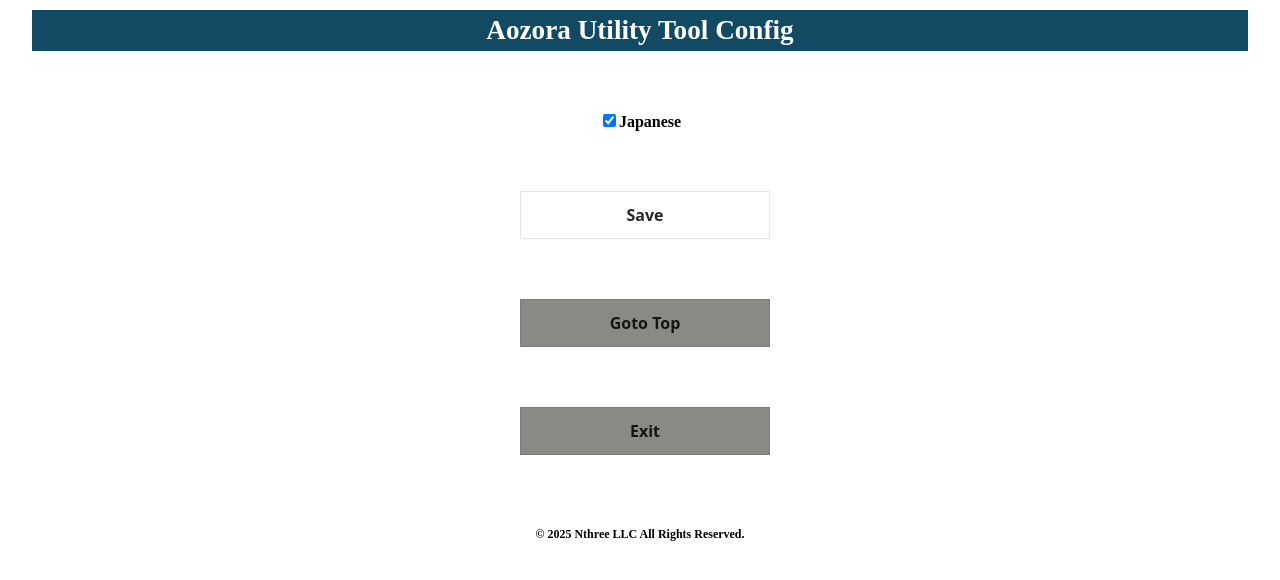
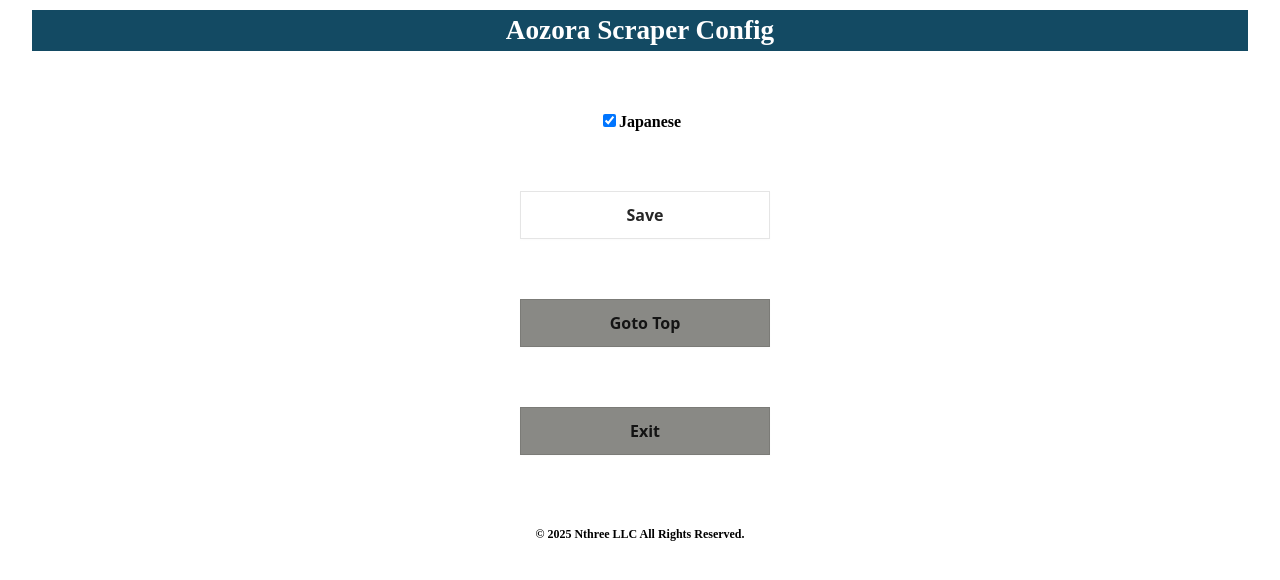
Before and after one commit to N3-uchimura/02_aozoraScraper, an Electron app: page www/config.html in a window 1280 px wide. Drawn offline with Linux system fonts and the light colour scheme; no server answers.

Commit message:
20250726-3

```diff
--- a/package.json
+++ b/package.json
@@ -1,7 +1,7 @@
 {
   "name": "net.numthree.aozorascraper",
   "productName": "aozorascraper",
-  "version": "1.0.0",
+  "version": "1.0.1",
   "description": "Electron application aozorascraper",
   "main": "build/aozorascraper.js",
   "scripts": {
--- a/www/config.html
+++ b/www/config.html
@@ -3,14 +3,14 @@
 
 <head>
   <meta charset="utf-8" />
-  <title>Aozora Utility Tool Config</title>
+  <title>Aozora Scraper Config</title>
   <meta http-equiv="Content-Security-Policy" content="default-src 'self'; script-src 'self' 'unsafe-inline';">
   <link rel="stylesheet" href="css/index.css">
   <link rel="stylesheet" href="css/button.css">
 </head>
 
 <body>
-  <h1 id="maintitle">Aozora Utility Tool Config</h1>
+  <h1 id="maintitle">Aozora Scraper Config</h1>
   <h4>
     <div class="operation_area">
       <input type="checkbox" id="language" checked><span id="languagearea">Japanese</span>
@@ -32,13 +32,13 @@
   <script charset="UTF-8">
     /// constants
     // japanese
-    const APPNAME_STR_JA = '青空ユーティリティ設定画面';
+    const APPNAME_STR_JA = '青空スクレイパー設定画面';
     const LANGUAGE_STR_JA = '日本語';
     const GOTOTOP_STR_JA = 'トップに戻る';
     const SAVE_STR_JA = '保存';
     const EXIT_STR_JA = '終了';
     // english
-    const APPNAME_STR_EN = 'Aozora Utility Tool Config';
+    const APPNAME_STR_EN = 'Aozora Scraper Config';
     const LANGUAGE_STR_EN = 'Japanese';
     const GOTOTOP_STR_EN = 'Goto Top';
     const SAVE_STR_EN = 'Save';
```
Also changed, not shown: www/index.html (+2 -2 lines).
